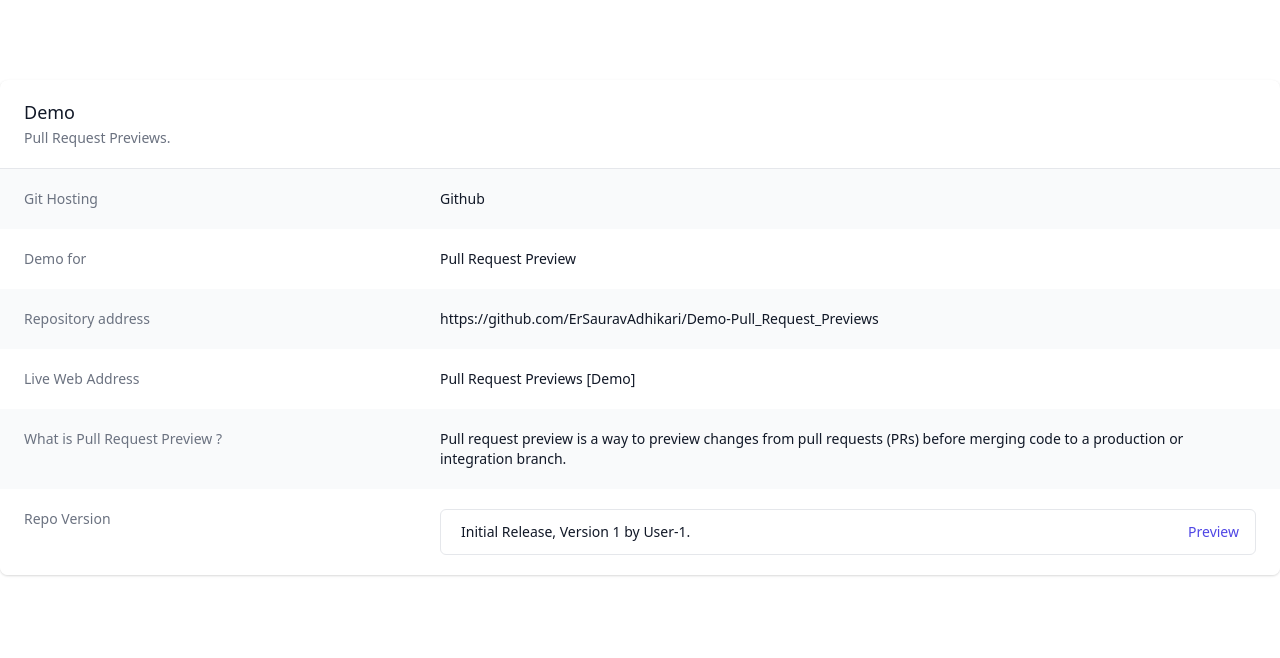
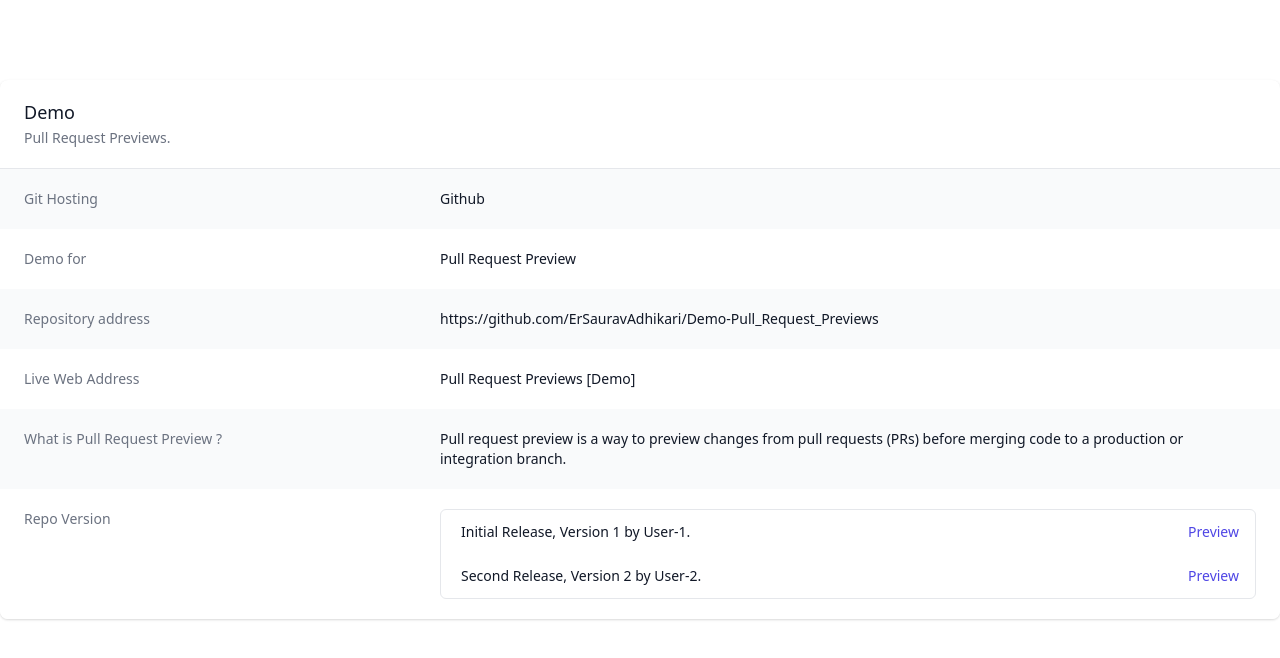
Before and after one commit to sauravadhikary/Demo-Pull_Request_Previews, a plain HTML site: page index.html in a window 1280 px wide. Drawn offline with nearby package versions, Linux system fonts and the light colour scheme.

Commit message:
Second Release, Version 2 by User-2.

```diff
--- a/index.html
+++ b/index.html
@@ -82,6 +82,19 @@
 										</a>
 									</div>
 								</li>
+								<li class="pl-3 pr-4 py-3 flex items-center justify-between text-sm leading-5">
+									<div class="w-0 flex-1 flex items-center">
+										<span class="ml-2 flex-1 w-0 truncate">
+											Second Release, Version 2 by User-2.
+										</span>
+									</div>
+									<div class="ml-4 flex-shrink-0">
+										<a href="#"
+											class="font-medium text-indigo-600 hover:text-indigo-500 transition duration-150 ease-in-out">
+											Preview
+										</a>
+									</div>
+								</li>
 							</ul>
 						</dd>
 					</div>
```
